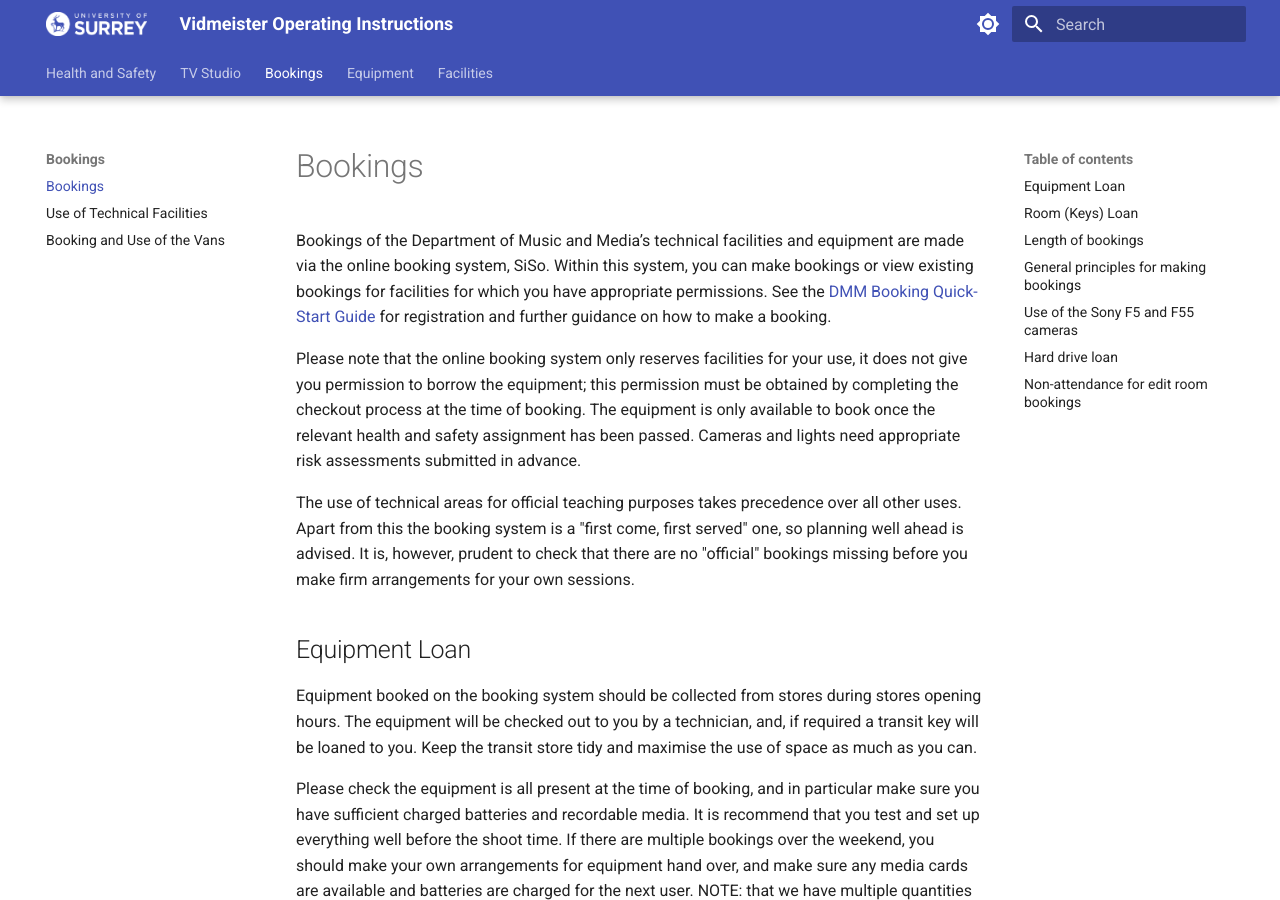
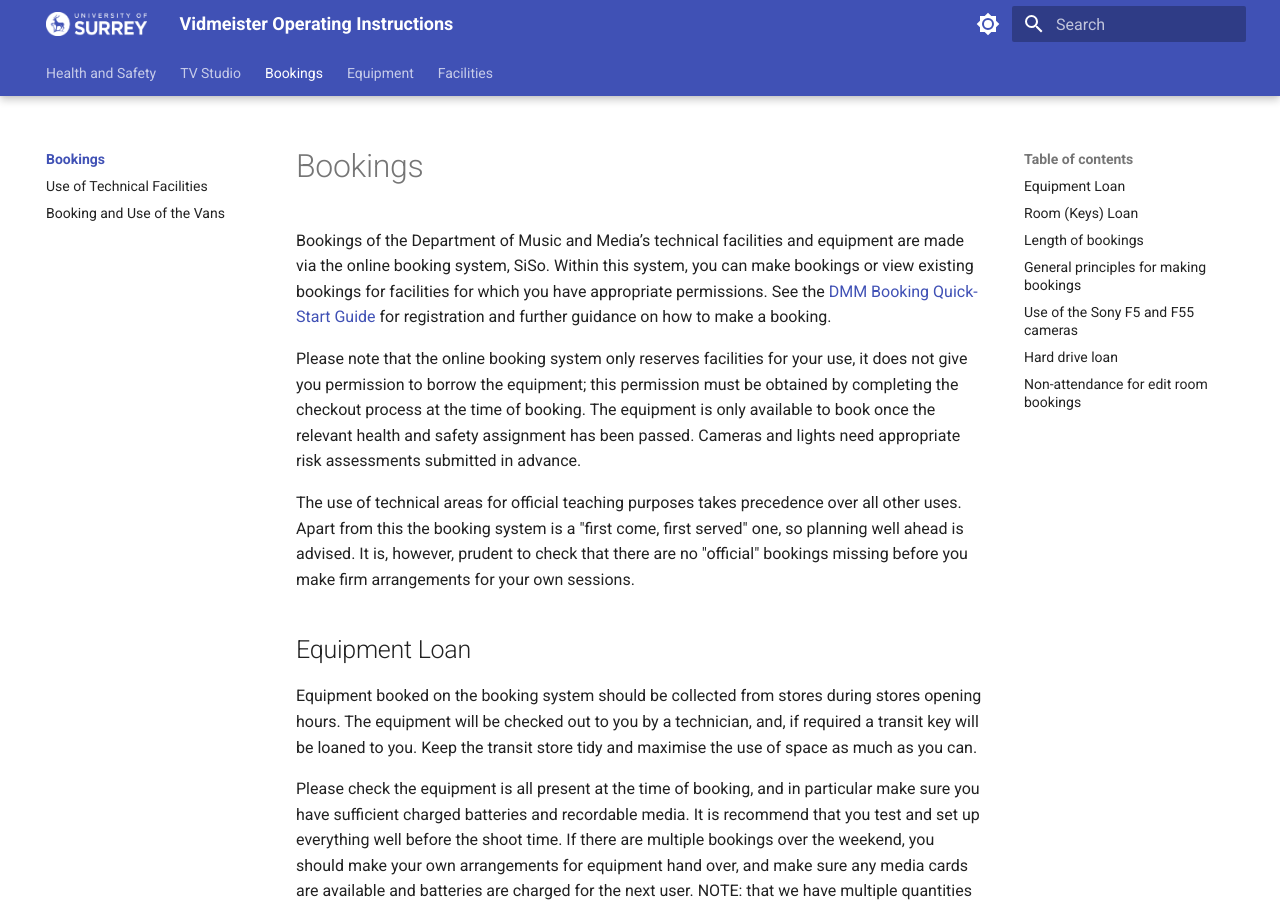
Before and after one commit to UoS-TV/VOI, an MkDocs documentation site: the page built from docs/bookings/index.md, in a window 1280 px wide and 900 px high. Built offline with MkDocs 1.6.1 and Material for MkDocs 9.7.7, drawn with Linux system fonts in a browser that asks for light colours.

Commit message:
changed nav features

```diff
--- a/mkdocs.yml
+++ b/mkdocs.yml
@@ -3,14 +3,11 @@
   name: material
   logo: assets/uos-logo-white.png
   features:
-  - navigation.instant
-  - navigation.instant.progress
-  - navigation.tracking
   - navigation.tabs
   - navigation.tabs.sticky
-  - navigation.sections
+  - navigation.path
+  - navigation.indexes
   - navigation.top
-  # - toc.integrate
   palette:
       # Palette toggle for light mode
     - scheme: default
```
